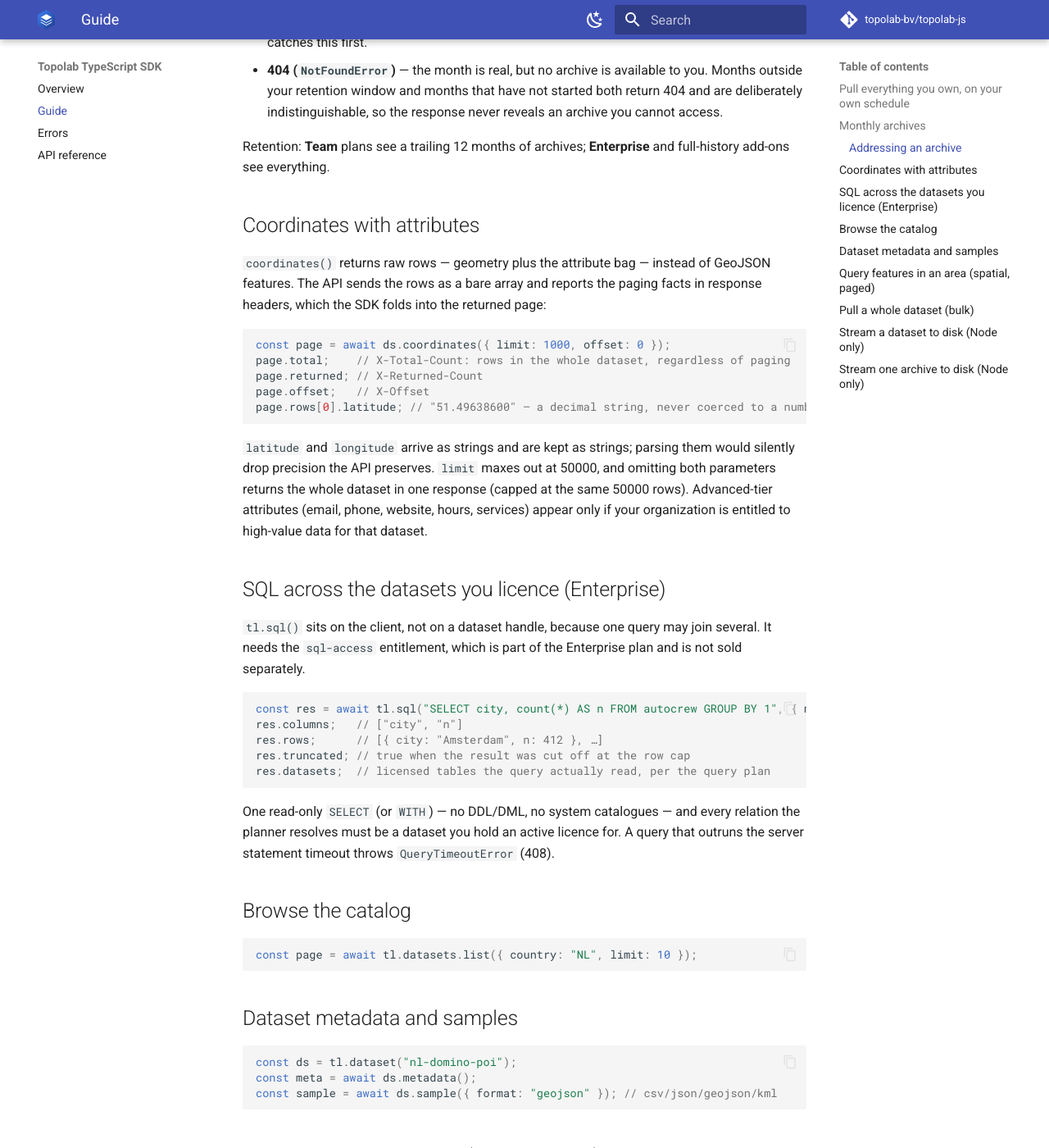
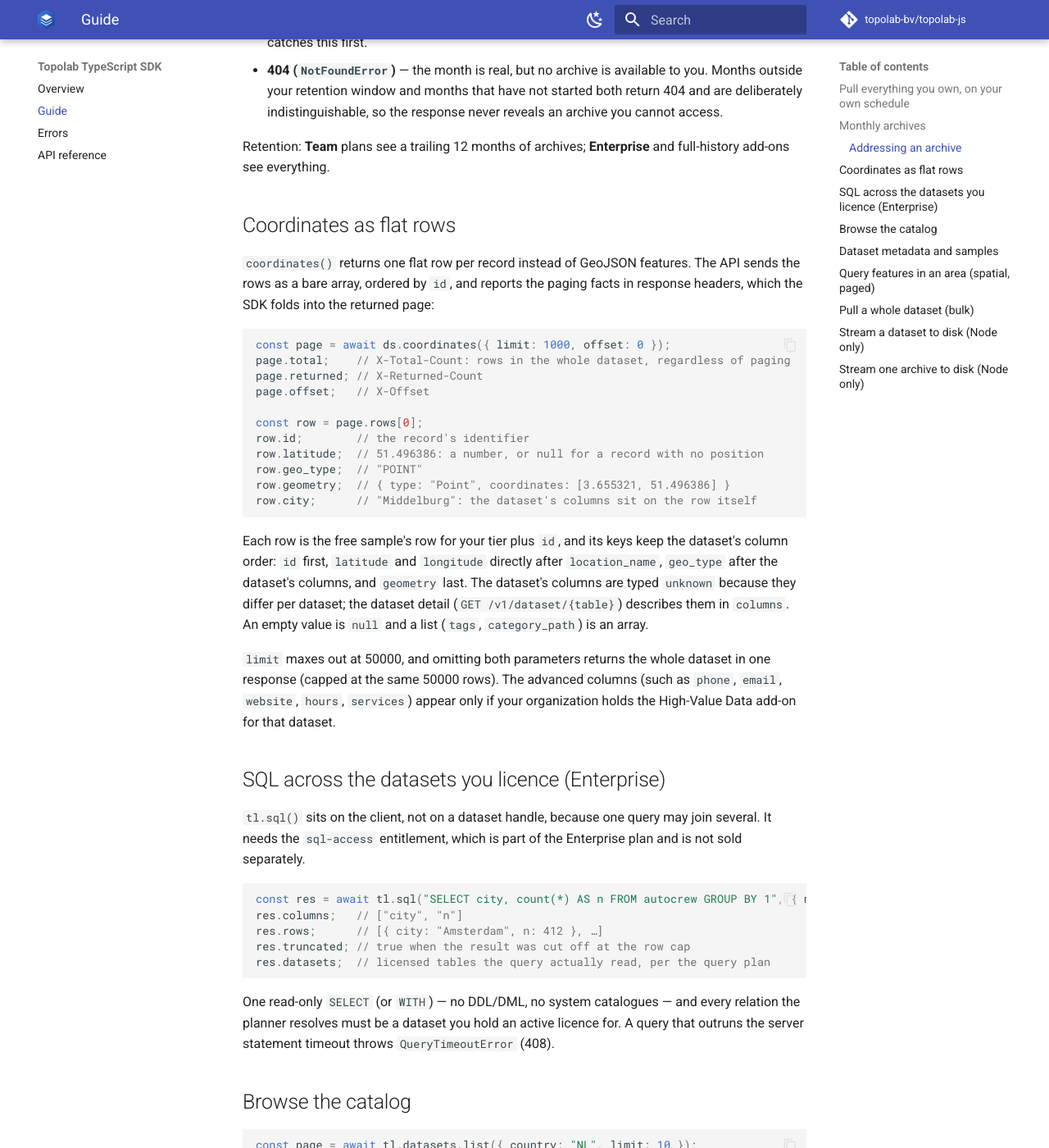
Before and after one commit to topolab-bv/topolab-js, an MkDocs documentation site: the page built from docs/guide.md, in a window 1280 px wide and 1400 px high, scrolled down 1590 px. Shown: the whole window at 82% size. Built offline with MkDocs 1.6.1 and Material for MkDocs 9.7.7, drawn with Linux system fonts in a browser that asks for light colours; comment, search, counter and statistics services are not loaded.

Commit message:
feat(coordinates): coordinate rows are flat (breaking)
ds.coordinates() follows the API's flat row: each CoordinateRow is the
free sample's row for the caller's tier plus the record's id. The
dataset's columns sit on the row (row.city, was row.metadata.city),
latitude and longitude are numbers or null (were decimal strings),
geo_type is the served geometry's type and geometry is a GeoJSON Point
(was location). CoordinateGeometry is now the Point type.

Tests: the flat fixture's values, the API's key order (id first, the
position after location_name, geometry last), null coordinates, and the
fixture against conventions.yaml coordinate_row.

````diff
--- a/docs/guide.md
+++ b/docs/guide.md
@@ -79,26 +79,37 @@ Two failure modes are worth telling apart:
 Retention: **Team** plans see a trailing 12 months of archives; **Enterprise**
 and full-history add-ons see everything.
 
-## Coordinates with attributes
+## Coordinates as flat rows
 
-`coordinates()` returns raw rows — geometry plus the attribute bag — instead of
-GeoJSON features. The API sends the rows as a bare array and reports the paging
-facts in response headers, which the SDK folds into the returned page:
+`coordinates()` returns one flat row per record instead of GeoJSON features. The
+API sends the rows as a bare array, ordered by `id`, and reports the paging facts
+in response headers, which the SDK folds into the returned page:
 
 ```ts
 const page = await ds.coordinates({ limit: 1000, offset: 0 });
 page.total;    // X-Total-Count: rows in the whole dataset, regardless of paging
 page.returned; // X-Returned-Count
 page.offset;   // X-Offset
-page.rows[0].latitude; // "51.49638600" — a decimal string, never coerced to a number
+
+const row = page.rows[0];
+row.id;        // the record's identifier
+row.latitude;  // 51.496386: a number, or null for a record with no position
+row.geo_type;  // "POINT"
+row.geometry;  // { type: "Point", coordinates: [3.655321, 51.496386] }
+row.city;      // "Middelburg": the dataset's columns sit on the row itself
 ```
 
-`latitude` and `longitude` arrive as strings and are kept as strings; parsing
-them would silently drop precision the API preserves. `limit` maxes out at
-50000, and omitting both parameters returns the whole dataset in one response
-(capped at the same 50000 rows). Advanced-tier attributes (email, phone,
-website, hours, services) appear only if your organization is entitled to
-high-value data for that dataset.
+Each row is the free sample's row for your tier plus `id`, and its keys keep the
+dataset's column order: `id` first, `latitude` and `longitude` directly after
+`location_name`, `geo_type` after the dataset's columns, and `geometry` last.
+The dataset's columns are typed `unknown` because they differ per dataset; the
+dataset detail (`GET /v1/dataset/{table}`) describes them in `columns`. An empty
+value is `null` and a list (`tags`, `category_path`) is an array.
+
+`limit` maxes out at 50000, and omitting both parameters returns the whole
+dataset in one response (capped at the same 50000 rows). The advanced columns
+(such as `phone`, `email`, `website`, `hours`, `services`) appear only if your
+organization holds the High-Value Data add-on for that dataset.
 
 ## SQL across the datasets you licence (Enterprise)
 
````
Also changed, not shown: CHANGELOG.md (+9 -0 lines), README.md (+9 -3 lines), docs/reference.md (+14 -4 lines), 4 other files.
